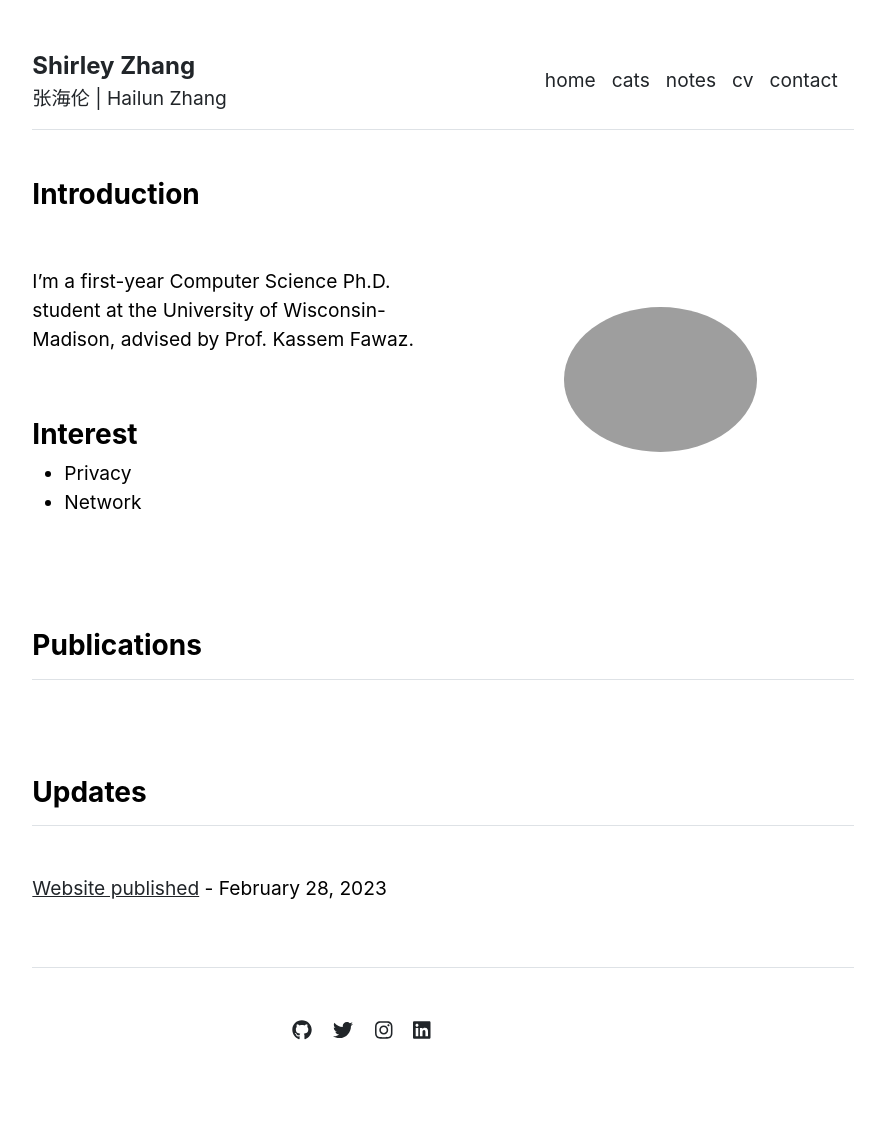
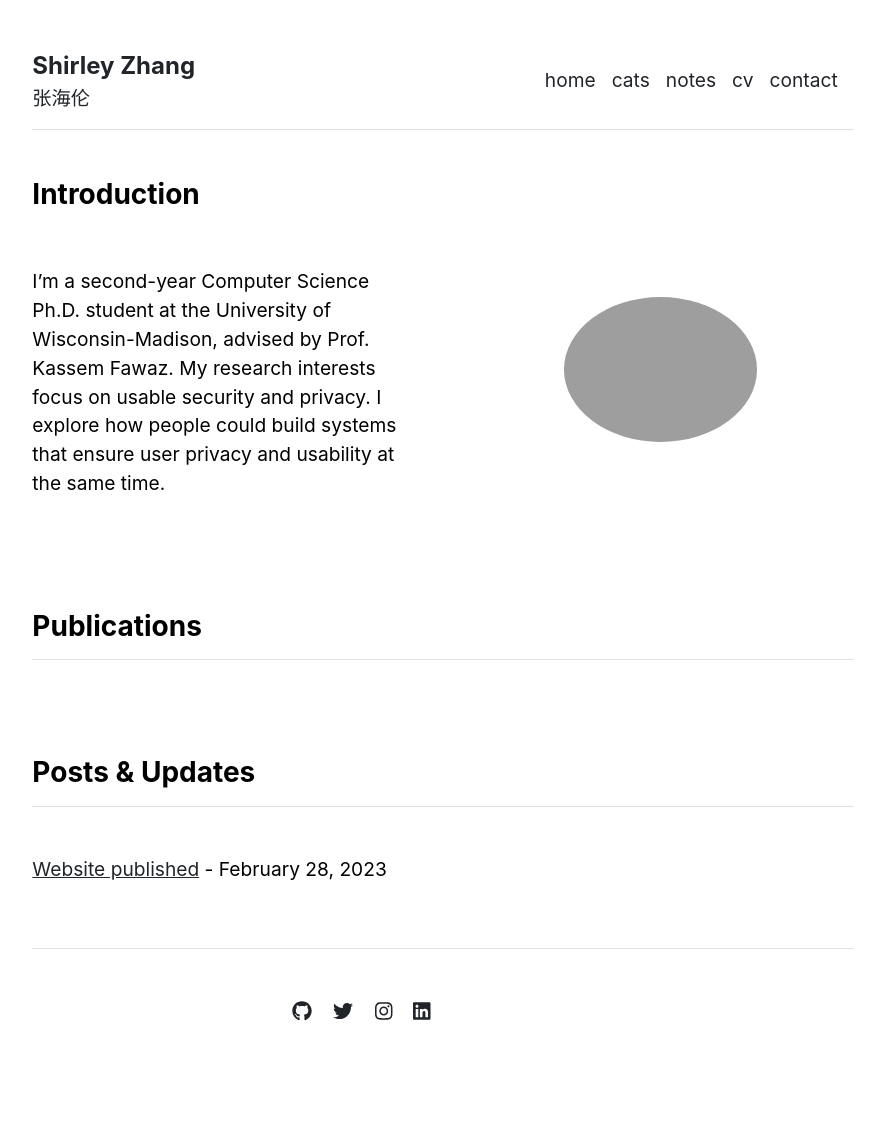
Before and after one commit to annienobear/annienobear.github.io, a Jekyll site: the page built from index.md, in a window 1280 px wide. Shown: the whole page, without its empty margins (197-1082 px from the left). Built offline with Jekyll 4.4.1, drawn with Linux system fonts in a browser that asks for light colours.

Commit message:
add post

```diff
--- a/_config.yml
+++ b/_config.yml
@@ -1,4 +1,4 @@
 url: "" # the base hostname & protocol for your site, e.g. http://example.com
 baseurl: "" # the subpath of your site, e.g. /blog
 title: "Shirley Zhang" # the name of your site, e.g. ACME Corp.
-description: "张海伦 | Hailun Zhang"
+description: "张海伦"
--- a/_data/settings.yml
+++ b/_data/settings.yml
@@ -18,9 +18,6 @@ courses:
 - {name: 'CS520 - Theory', url: 'theory.pdf'}
 - {name: 'CS 532 - Matrix in Machine Learning', url: 'ml.pdf'}
 
-projects:
-- {name: 'Shortcuts XML doc', url: 'shortcut.md'}
-
 social:
 - {icon: 'github', link: 'https://github.com/annienobear'}
 - {icon: 'twitter', link: 'https://twitter.com/shirley43053'}
@@ -28,4 +25,4 @@ social:
 - {icon: 'linkedin', link: 'https://linkedin.com/in/hailun-shirley-zhang-b2512112a/'}
 
 contacts:
-- {name: 'Hailun (Shirley) Zhang', title: 'Student', department: 'Computer Science', institution: 'University of Wisconsin', institution_address: 'Madison, Wisconsin', phone: '2066696714', email: 'hzhang664@wisc(dot)edu', image: 'assets/img/contact.jpg'}
+- {name: 'Shirley Zhang', title: 'Student', department: 'Computer Science', institution: 'University of Wisconsin', institution_address: 'Madison, Wisconsin', phone: '2066696714', email: 'hzhang664@wisc(dot)edu', image: 'assets/img/contact.jpg'}
--- a/_layouts/home.html
+++ b/_layouts/home.html
@@ -7,15 +7,6 @@ layout: default
     <div class="row g-5 mb-5">
       <h3 class="fw-bold">Introduction</h3>
       {{ content }}
-    </div>
-    <div class="row g-5 mb-5">
-      <div class="col-md-12">
-        <h3 class="fw-bold">Interest</h3>
-        <ul>
-          <li>Privacy</li>
-          <li>Network</li>
-        </ul>
-      </div>
     </div>
   </div>
   <div class="col-md-6 index-photo" style="
@@ -32,7 +23,7 @@ layout: default
 
 <div class="row g-5 mb-5">
   <div class="col-md-12">
-    <h3 class="fw-bold border-bottom pb-3 mb-5">Updates</h3>
+    <h3 class="fw-bold border-bottom pb-3 mb-5">Posts & Updates</h3>
     {% for post in site.posts %}
       <p><a href="{{ site.github.url }}/{{ post.url }}">{{ post.title }}</a> - {{ post.date | date: "%B %-d, %Y" }}</p>
     {% endfor %}
--- a/_layouts/notes.html
+++ b/_layouts/notes.html
@@ -6,12 +6,6 @@ layout: default
 
 <div class="row g-5 mb-5">
   <div>
-    <h3 class="fw-bold border-bottom pb-3 mb-5">Projects</h3>
-    {% for post in site.projects %}
-      <p><a href="{{ site.github.url }}/{{ projects.url }}">{{ post.title }}</a> - {{ post.date | date: "%B %-d, %Y" }}</p>
-    {% endfor %}
-  </div>
-  <div>
     <h3 class="fw-bold border-bottom pb-3 mb-5">Courses</h3>
     {% for course in site.data.settings.courses %}
       <p><a href="{{ site.github.url }}/courses/{{ course.url}}">{{ course.name }}</a></p>
--- a/index.md
+++ b/index.md
@@ -3,4 +3,4 @@ layout: home
 title: "Home"
 ---
 
-I'm a first-year Computer Science Ph.D. student at the University of Wisconsin-Madison, advised by Prof. Kassem Fawaz.
+I'm a second-year Computer Science Ph.D. student at the University of Wisconsin-Madison, advised by Prof. Kassem Fawaz. My research interests focus on usable security and privacy. I explore how people could build systems that ensure user privacy and usability at the same time.
```
Also changed, not shown: _projects/2024-7-20.md (deleted, +0 -6 lines), courses/arch.md (deleted, +0 -2 lines), courses/vector-calculus.md (deleted, +0 -34 lines), 12 other files.
